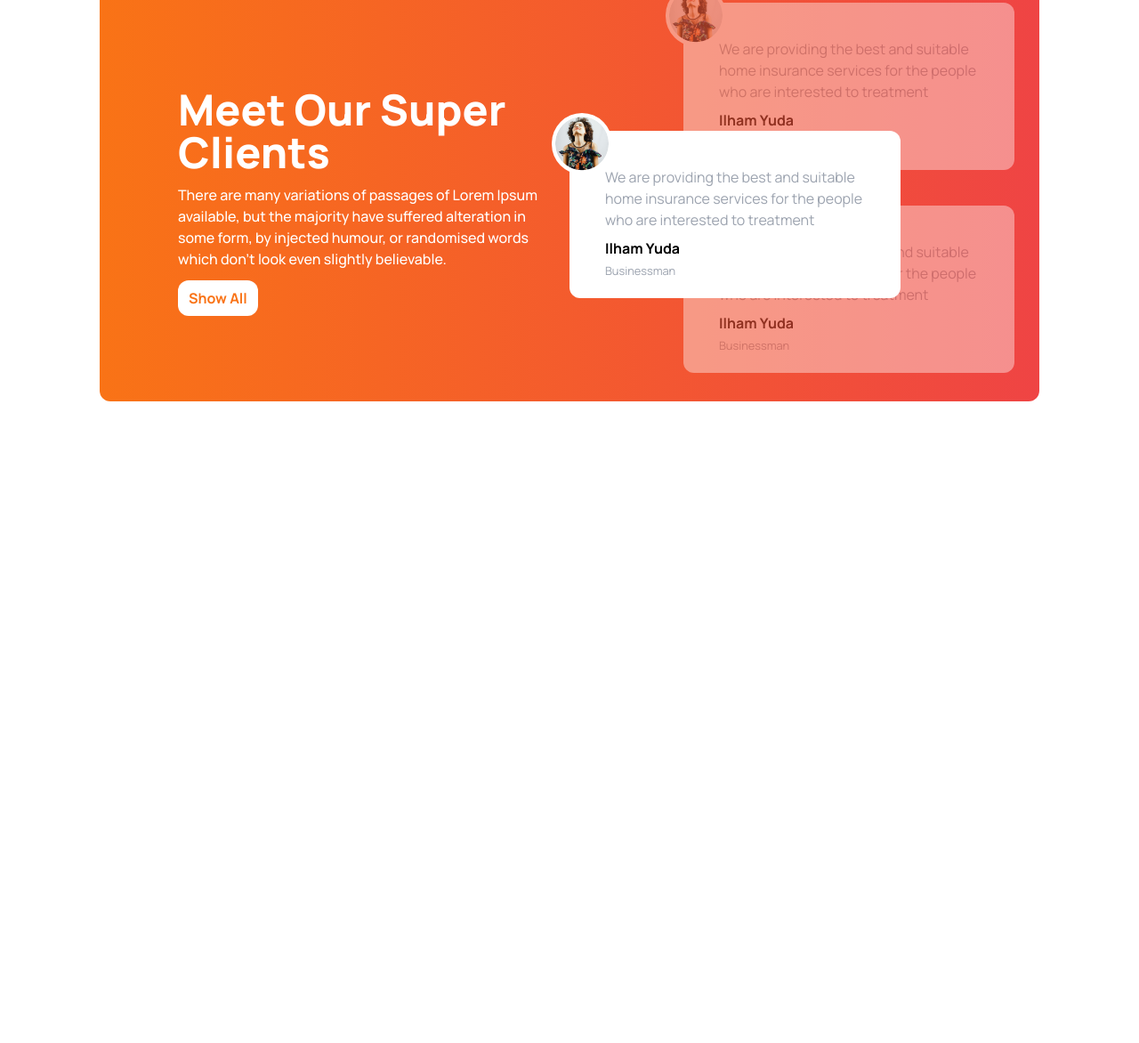
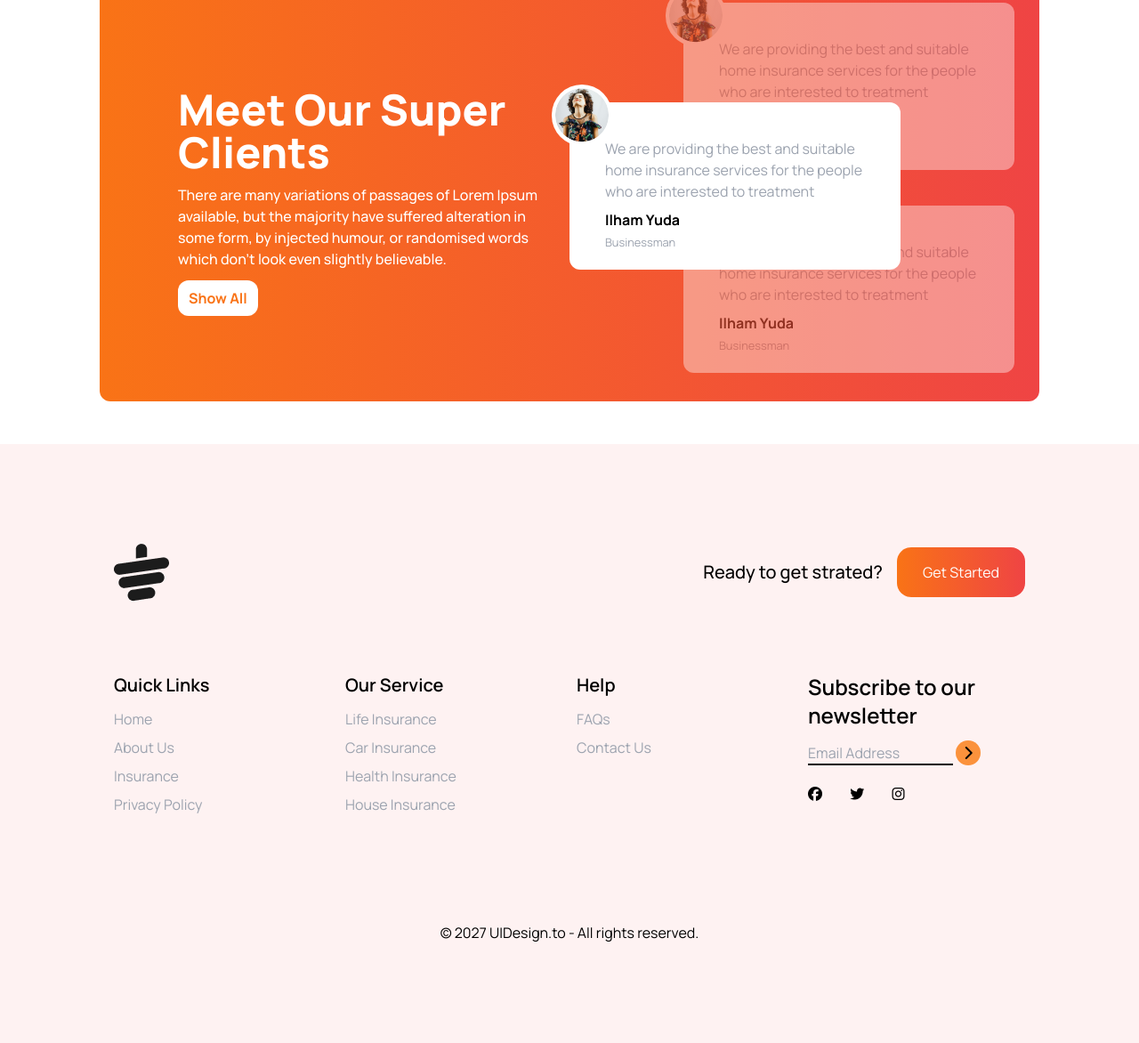
Before and after one commit to MHNayem79/tea-house, a plain HTML site: page index.html in a window 1280 px wide. Shown: the part 1482-2654 px from the top of the page at 89% size. Before the commit the page ends 1973 px from the top, so only its background shows below. Drawn offline with nearby package versions, Linux system fonts and the light colour scheme.

Commit message:
added footer section

```diff
--- a/index.html
+++ b/index.html
@@ -170,7 +170,7 @@
                 <!-- clint image -->
                 <div class="relative w-3/4">
                     <!-- middle card  -->
-                    <div class="absolute top-36 bg-white rounded-xl z-10">
+                    <div class="absolute top-28 bg-white rounded-xl z-10">
                         <img class="absolute -top-5 -left-5 bg-white rounded-full p-1" src="images/client.png" alt="">
                         <div class="p-10 pr-3 pb-5">
                             <p class="text-gray-400 pb-2">We are providing the best and suitable home insurance services
@@ -206,11 +206,97 @@
             </div>
 
         </section>
+        <!-- news and event section start here -->
+        <section>
 
+        </section>
+    </main>
+    <footer class=" bg-red-50">
+        <div class="max-w-screen-lg mx-auto">
+            <!-- first part -->
+            <div class="flex justify-between mt-12 pt-28 pb-20">
+                <!-- logo part -->
+                <div>
+                    <img src="images/cup.png" alt="">
+                </div>
+                <!-- btn part -->
+                <div class="flex gap-4 items-center">
+                    <div>
+                        <p class="font-medium text-xl">Ready to get strated?</p>
+                    </div>
+                    <div>
+                        <button class="bg-gradient-to-r from-orange-500 to-red-500 h-14 w-36 rounded-2xl text-white">Get
+                            Started</button>
+                    </div>
 
-    </main>
-    <footer>
+                </div>
 
+            </div>
+            <!-- last part  -->
+            <div class="grid grid-cols-1 md:grid-cols-2 lg:grid-cols-4 gap-4">
+                <!-- column -1  -->
+                <div>
+                    <h3 class="font-semibold text-xl pb-3">Quick Links</h3>
+                    <li class="hover:text-orange-400 list-none text-gray-400 pb-2">
+                        <a href="#">Home</a>
+                    </li>
+                    <li class="hover:text-orange-400 list-none text-gray-400 pb-2">
+                        <a href="#">About Us</a>
+                    </li>
+                    <li class="hover:text-orange-400 list-none text-gray-400 pb-2">
+                        <a href="#">Insurance</a>
+                    </li>
+                    <li class="hover:text-orange-400 list-none text-gray-400 pb-2">
+                        <a href="#">Privacy Policy</a>
+                    </li>
+
+                </div>
+                <!-- column -2  -->
+                <div>
+                    <h3 class="font-semibold text-xl pb-3">Our Service</h3>
+                    <li class="hover:text-orange-400 list-none text-gray-400 pb-2">
+                        <a href="#">Life Insurance</a>
+                    </li>
+                    <li class="hover:text-orange-400 list-none text-gray-400 pb-2">
+                        <a href="#">Car Insurance</a>
+                    </li>
+                    <li class="hover:text-orange-400 list-none text-gray-400 pb-2">
+                        <a href="#">Health Insurance</a>
+                    </li>
+                    <li class="hover:text-orange-400 list-none text-gray-400 pb-2">
+                        <a href="#">House Insurance</a>
+                    </li>
+
+                </div>
+                <!-- column -3  -->
+                <div>
+                    <h3 class="font-semibold text-xl pb-3">Help</h3>
+                    <li class="hover:text-orange-400 list-none text-gray-400 pb-2">
+                        <a href="#">FAQs</a>
+                    </li>
+                    <li class="hover:text-orange-400 list-none text-gray-400 pb-2">
+                        <a href="#">Contact Us</a>
+                    </li>
+
+                </div>
+                <!-- column -4  -->
+                <div>
+                    <h3 class="font-semibold text-2xl pb-3">Subscribe to our newsletter</h3>
+                    <input class="bg-transparent border-b-2 border-black w-4/6" type="email" placeholder="Email Address"
+                        name="" id="">
+                    <i
+                        class="fa-solid fa-chevron-right h-7 w-7 bg-orange-400 rounded-full flex justify-center items-center inline-flex"></i>
+                    <div class="space-x-7 mt-5">
+                        <i class="fa-brands fa-facebook"></i>
+                        <i class="fa-brands fa-twitter"></i>
+                        <i class="fa-brands fa-instagram"></i>
+                    </div>
+                </div>
+            </div>
+            <div>
+                <p class="mx-auto text-center mt-28 pb-28">© 2027 UIDesign.to - All rights reserved.</p>
+            </div>
+        </div>
     </footer>
 
 </body>
```
